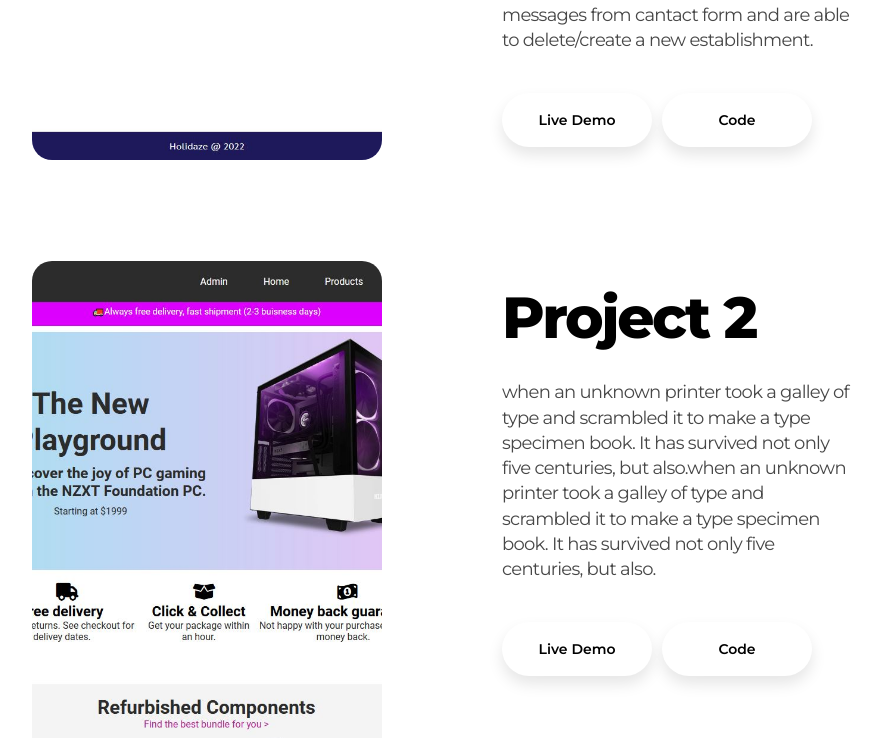
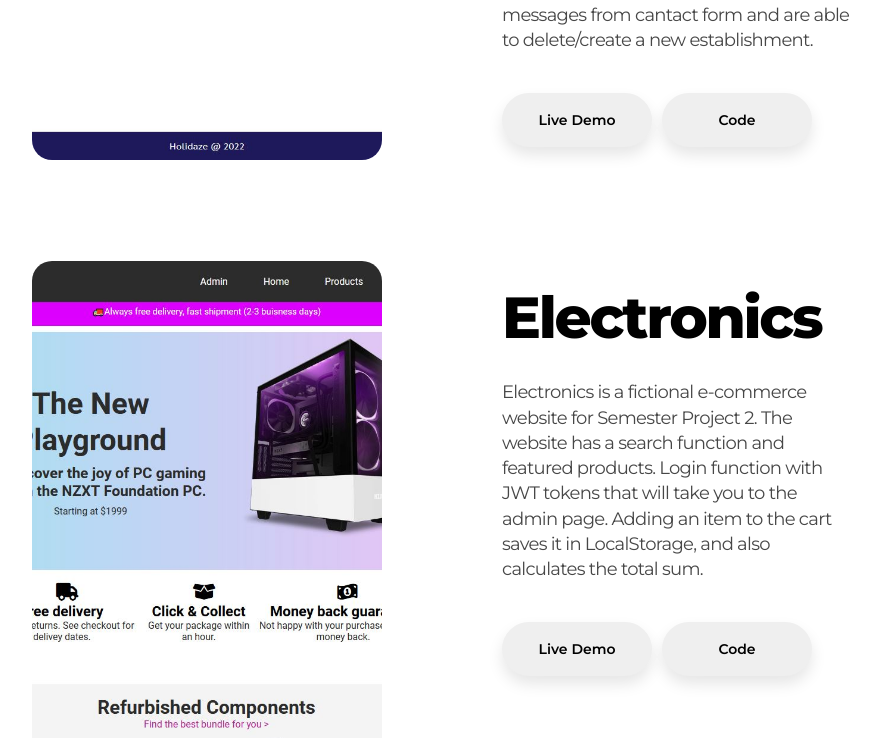
Before and after one commit to Camillaatek/portfolio-updated, a React (Create React App) app: page / in a window 1280 px wide. Shown: the part 2596-3334 px from the top of the page, without its empty margins (158-1039 px from the left). Built offline with nearby package versions, Linux system fonts and the light colour scheme.

Commit message:
feat: button styling fixed

```diff
--- a/src/components/projects/Projects.jsx
+++ b/src/components/projects/Projects.jsx
@@ -21,10 +21,8 @@
       />
       <ProjectsItem
         image={ecommerce}
-        title="Project 2"
-        info="when an unknown printer took a galley of type and scrambled it to make a
-        type specimen book. It has survived not only five centuries, but also.when an unknown printer took a galley of type and scrambled it to make a
-        type specimen book. It has survived not only five centuries, but also."
+        title="Electronics"
+        info="Electronics is a fictional e-commerce website for Semester Project 2. The website has a search function and featured products. Login function with JWT tokens that will take you to the admin page. Adding an item to the cart saves it in LocalStorage, and also calculates the total sum."
       />
       <ProjectsItem
         image={test}
--- a/src/sass/components/_projectsItem.scss
+++ b/src/sass/components/_projectsItem.scss
@@ -18,18 +18,18 @@
     font-size: 0.875rem;
     font-weight: 600;
     margin: 30px 10px 0 0;
-    background-color: white;
+
     cursor: pointer;
-    box-shadow: 5px 10px #888888;
+
     box-shadow: 0px 8px 15px rgba(0, 0, 0, 0.1);
     transition: all 0.3s ease 0s;
     border: none;
-    :hover {
-      background-color: #2ee59d;
-      box-shadow: 0px 15px 20px rgba(46, 229, 157, 0.4);
-      color: #fff;
-      transform: translateY(-7px);
-    }
+  }
+  button:hover {
+    background-color: #2ee59d;
+    box-shadow: 0px 15px 20px rgba(46, 229, 157, 0.4);
+
+    transform: translateY(-7px);
   }
 }
 
```
